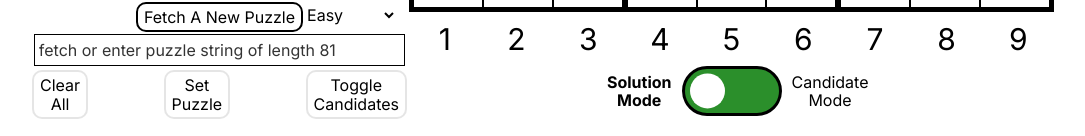
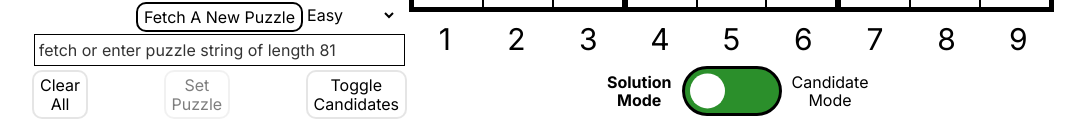
Before and after one commit to TylerHartwell/sudoku, a Next.js app: page / in a window 1280 px wide. Shown: the part 661-797 px from the top of the page, without its empty margins (98-1183 px from the left). Built offline with nearby package versions, Linux system fonts and the light colour scheme.

Commit message:
padnum mouse to pointer events, disable set puzzle when blank

```diff
--- a/src/components/actions/action-btn-group/SetPuzzleBtn.tsx
+++ b/src/components/actions/action-btn-group/SetPuzzleBtn.tsx
@@ -14,13 +14,16 @@ const SetPuzzleBtn = ({
   puzzleLength,
   puzzleStringStart,
 }: Props) => {
+  const disabled = puzzleStringStart.length == 0
   return (
     <button
       className={clsx(
-        "w-min rounded-[10px] text-[clamp(12px,4vw,16px)] active:bg-yellow-200",
+        "w-min rounded-[10px] text-[clamp(12px,4vw,16px)] disabled:opacity-50",
         puzzleStringStart.length == puzzleLength && "animate-border-pulse",
+        !disabled && "active:bg-yellow-200",
       )}
       onClick={onClick}
+      disabled={disabled}
     >
       {children}
     </button>
--- a/src/components/controls/PadNumber.tsx
+++ b/src/components/controls/PadNumber.tsx
@@ -50,12 +50,16 @@ const PadNumber = ({
   manualElimCandidates,
   toggleCandidateQueueSolveOnElim,
 }: Props) => {
-  const handleMouseEnter = () => {
-    handleHighlightIndex(index)
+  const handlePointerEnter = (e: React.PointerEvent) => {
+    if (e.pointerType !== "touch") {
+      handleHighlightIndex(index)
+    }
   }
 
-  const handleMouseLeave = () => {
-    handleHighlightIndex(lastClickedHighlightIndex)
+  const handlePointerLeave = (e: React.PointerEvent) => {
+    if (e.pointerType !== "touch") {
+      handleHighlightIndex(lastClickedHighlightIndex)
+    }
   }
 
   const handlePointerDown = (e: React.PointerEvent<HTMLDivElement>) => {
@@ -134,8 +138,8 @@ const PadNumber = ({
           "shadow-red-700 drop-shadow-[1px_1px_0.5px_rgba(255,43,43,0.4)]",
       )}
       data-pad-number
-      onMouseEnter={handleMouseEnter}
-      onMouseLeave={handleMouseLeave}
+      onPointerEnter={handlePointerEnter}
+      onPointerLeave={handlePointerLeave}
       onPointerDown={handlePointerDown}
     >
       {symbol}
```
